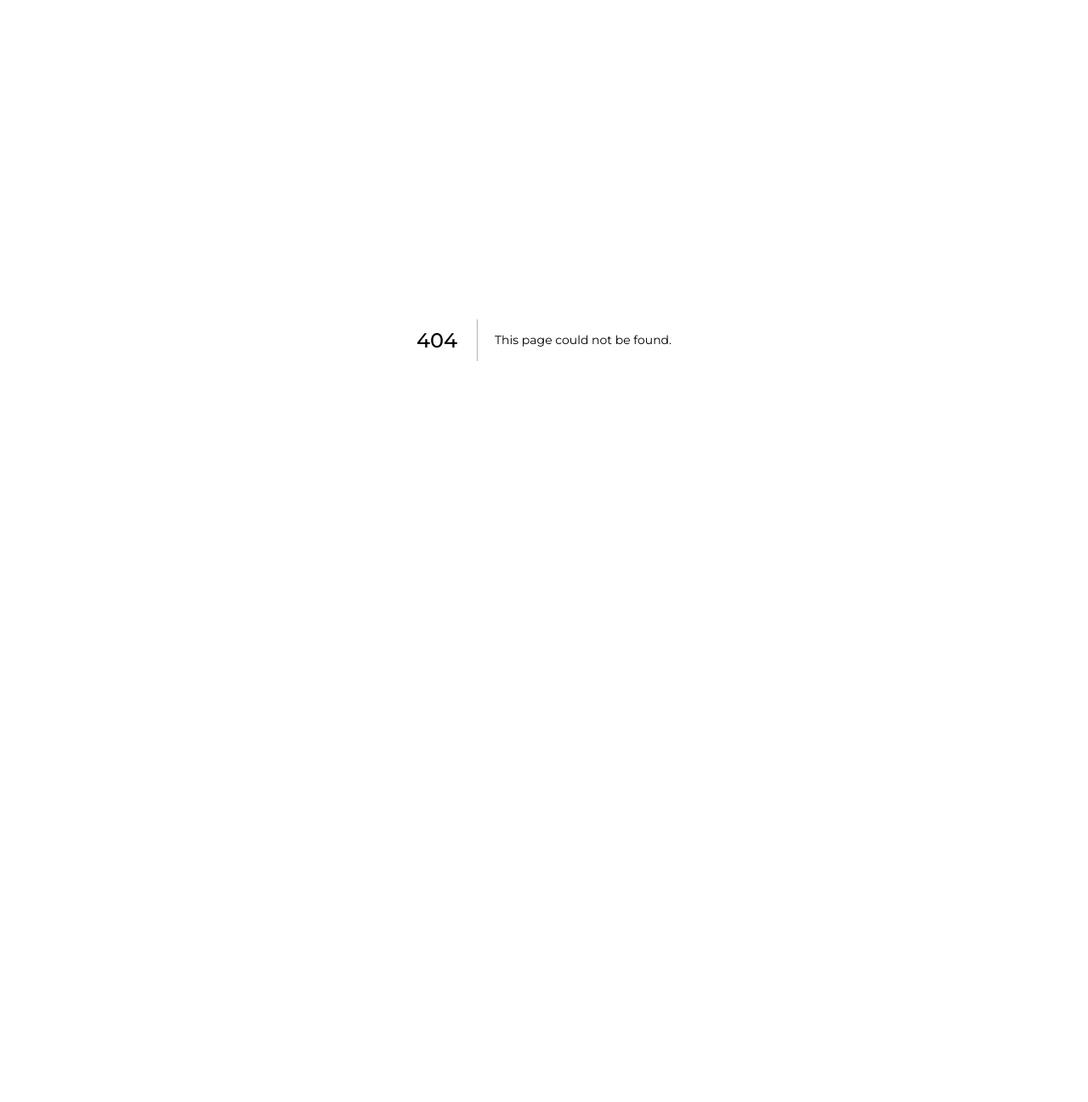
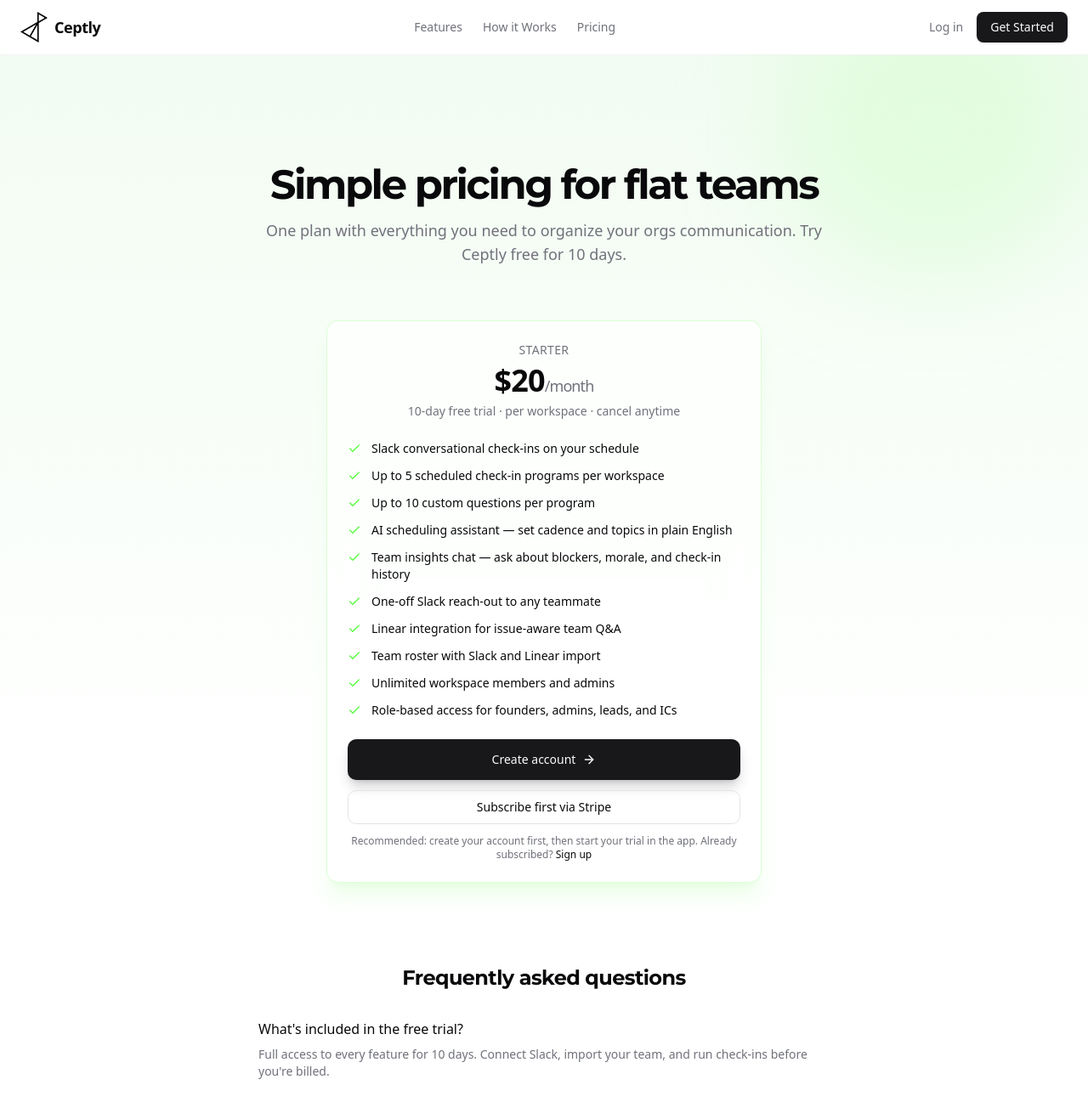
Before and after one commit to ceptly/ceptly-public, a Next.js app: page /pricing in a window 1280 px wide. Before the commit this address had no page. Shown: the top 1297 px of the page at 85% size. Before the commit the page ends 800 px from the top, so only its background shows below. Built offline with nearby package versions, Linux system fonts and the light colour scheme; no server answers.

Commit message:
feat: add pricing page

```diff
--- /dev/null
+++ b/src/app/pricing/page.tsx
@@ -0,0 +1,23 @@
+import type { Metadata } from "next";
+
+import { Footer } from "@/components/Footer";
+import { Header } from "@/components/Header";
+import { Pricing } from "@/components/Pricing";
+
+export const metadata: Metadata = {
+  title: "Pricing — Ceptly",
+  description:
+    "Ceptly Team: $20/month per workspace with a 10-day free trial. Slack check-ins, AI scheduling, team insights, and Linear integration for flat organizations.",
+};
+
+export default function PricingPage() {
+  return (
+    <div className="flex min-h-screen flex-col bg-background text-foreground selection:bg-primary selection:text-primary-foreground">
+      <Header />
+      <main className="flex-1">
+        <Pricing />
+      </main>
+      <Footer />
+    </div>
+  );
+}
--- a/src/components/Footer.tsx
+++ b/src/components/Footer.tsx
@@ -23,38 +23,15 @@
               coordination and visibility for flat teams—so ICs focus on deep
               work and leaders stay aligned without the overhead.
             </p>
-            <div className="flex gap-4"></div>
+            <div className="flex gap-4">
+              <Link
+                href="/pricing"
+                className="text-sm text-muted-foreground transition-colors hover:text-foreground"
+              >
+                Pricing
+              </Link>
+            </div>
           </div>
-          {/*
-          <div>
-            <h3 className="text-sm font-semibold mb-4">Product</h3>
-            <ul className="space-y-3 text-sm text-muted-foreground">
-              <li><Link href="#" className="hover:text-foreground transition-colors">Features</Link></li>
-              <li><Link href="#" className="hover:text-foreground transition-colors">Integrations</Link></li>
-              <li><Link href="#" className="hover:text-foreground transition-colors">Pricing</Link></li>
-              <li><Link href="#" className="hover:text-foreground transition-colors">Changelog</Link></li>
-            </ul>
-          </div>
-
-          <div>
-            <h3 className="text-sm font-semibold mb-4">Resources</h3>
-            <ul className="space-y-3 text-sm text-muted-foreground">
-              <li><Link href="#" className="hover:text-foreground transition-colors">Documentation</Link></li>
-              <li><Link href="#" className="hover:text-foreground transition-colors">Guides</Link></li>
-              <li><Link href="#" className="hover:text-foreground transition-colors">Community</Link></li>
-              <li><Link href="#" className="hover:text-foreground transition-colors">Help Center</Link></li>
-            </ul>
-          </div>
-
-          <div>
-            <h3 className="text-sm font-semibold mb-4">Company</h3>
-            <ul className="space-y-3 text-sm text-muted-foreground">
-              <li><Link href="#" className="hover:text-foreground transition-colors">About</Link></li>
-              <li><Link href="#" className="hover:text-foreground transition-colors">Blog</Link></li>
-              <li><Link href="#" className="hover:text-foreground transition-colors">Careers</Link></li>
-              <li><Link href="#" className="hover:text-foreground transition-colors">Legal</Link></li>
-            </ul>
-          </div>*/}
         </div>
 
         <div className="mt-12 pt-8 flex flex-col sm:flex-row justify-between items-center gap-4">
--- a/src/components/Header.tsx
+++ b/src/components/Header.tsx
@@ -2,46 +2,57 @@
 
 import Link from "next/link";
 import Image from "next/image";
+import { APP_LOGIN_URL, APP_SIGNUP_URL } from "@/lib/stripe-config";
 
 export function Header() {
   return (
     <header className="sticky top-0 z-50 w-full border-b border-border/40 bg-background/95 backdrop-blur supports-backdrop-filter:bg-background/60">
       <div className="container mx-auto flex h-16 items-center justify-between px-4 md:px-6">
-        <div className="flex items-center gap-2">
+        <Link href="/" className="flex items-center gap-2">
           <Image
             src="/parallax-light.png"
             alt="Ceptly Logo"
             width={32}
             height={32}
           />
-          <h2 className="text-lg font-bold tracking-tight">Ceptly</h2>
-        </div>
-        {/*<nav className="hidden md:flex items-center gap-6 text-sm font-medium">
-          <Link href="#features" className="text-muted-foreground hover:text-foreground transition-colors">
+          <span className="text-lg font-bold tracking-tight">Ceptly</span>
+        </Link>
+
+        <nav className="hidden items-center gap-6 text-sm font-medium md:flex">
+          <Link
+            href="/#features"
+            className="text-muted-foreground transition-colors hover:text-foreground"
+          >
             Features
           </Link>
-          <Link href="#how-it-works" className="text-muted-foreground hover:text-foreground transition-colors">
+          <Link
+            href="/#how-it-works"
+            className="text-muted-foreground transition-colors hover:text-foreground"
+          >
             How it Works
           </Link>
-          <Link href="#pricing" className="text-muted-foreground hover:text-foreground transition-colors">
+          <Link
+            href="/pricing"
+            className="text-muted-foreground transition-colors hover:text-foreground"
+          >
             Pricing
           </Link>
         </nav>
+
         <div className="flex items-center gap-4">
           <Link
-            href="https://app.ceptly.com/login"
-            className="text-sm font-medium text-muted-foreground hover:text-foreground transition-colors"
+            href={APP_LOGIN_URL}
+            className="hidden text-sm font-medium text-muted-foreground transition-colors hover:text-foreground sm:inline"
           >
             Log in
           </Link>
           <Link
-            href="https://app.ceptly.com/register"
-            className="inline-flex h-9 items-center justify-center rounded-md bg-primary px-4 py-2 text-sm font-medium text-primary-foreground shadow transition-colors hover:bg-primary/90 focus-visible:outline-none focus-visible:ring-1 focus-visible:ring-ring disabled:pointer-events-none disabled:opacity-50"
+            href={APP_SIGNUP_URL}
+            className="inline-flex h-9 items-center justify-center rounded-md bg-primary px-4 py-2 text-sm font-medium text-primary-foreground shadow transition-colors hover:bg-primary/90 focus-visible:outline-none focus-visible:ring-1 focus-visible:ring-ring"
           >
             Get Started
           </Link>
         </div>
-        */}
       </div>
     </header>
   );
--- /dev/null
+++ b/src/components/Pricing.tsx
@@ -0,0 +1,165 @@
+"use client";
+
+import Link from "next/link";
+import { motion } from "framer-motion";
+import { ArrowRight, Check } from "lucide-react";
+import { STRIPE_PAYMENT_LINK, APP_LOGIN_URL, APP_SIGNUP_URL } from "@/lib/stripe-config";
+import {
+  Card,
+  CardContent,
+  CardDescription,
+  CardFooter,
+  CardHeader,
+  CardTitle,
+} from "@/components/ui/card";
+
+const included = [
+  "Slack conversational check-ins on your schedule",
+  "Up to 5 scheduled check-in programs per workspace",
+  "Up to 10 custom questions per program",
+  "AI scheduling assistant — set cadence and topics in plain English",
+  "Team insights chat — ask about blockers, morale, and check-in history",
+  "One-off Slack reach-out to any teammate",
+  "Linear integration for issue-aware team Q&A",
+  "Team roster with Slack and Linear import",
+  "Unlimited workspace members and admins",
+  "Role-based access for founders, admins, leads, and ICs",
+];
+
+const faqs = [
+  {
+    question: "What's included in the free trial?",
+    answer:
+      "Full access to every feature for 10 days. Connect Slack, import your team, and run check-ins before you're billed.",
+  },
+  {
+    question: "Do I need a credit card to start?",
+    answer:
+      "No. Start your trial without entering payment details. We'll remind you before the trial ends.",
+  },
+  {
+    question: "Who is Ceptly for?",
+    answer:
+      "Flat organizations — startups and teams of dense Individual Contributors.",
+  },
+  {
+    question: "What integrations are supported?",
+    answer:
+      "Slack is required for check-ins and reach-out. Linear is optional and powers issue-aware answers in team insights chat.",
+  },
+];
+
+export function Pricing() {
+  return (
+    <section className="relative overflow-hidden py-16 md:py-24 lg:py-32">
+      <div className="pointer-events-none absolute inset-0">
+        <div className="absolute inset-0 bg-linear-to-b from-[#E6F9E6]/50 via-background to-background" />
+        <div className="absolute -top-24 right-0 h-[360px] w-[360px] rounded-full bg-[#B1FFA5]/25 blur-3xl" />
+      </div>
+
+      <div className="container relative mx-auto px-4 md:px-6">
+        <div className="mx-auto mb-12 flex max-w-2xl flex-col items-center gap-4 text-center md:mb-16">
+          <motion.h1
+            initial={{ opacity: 0, y: 20 }}
+            animate={{ opacity: 1, y: 0 }}
+            transition={{ duration: 0.5 }}
+            className="text-3xl font-bold tracking-tighter sm:text-4xl md:text-5xl"
+          >
+            Simple pricing for flat teams
+          </motion.h1>
+          <motion.p
+            initial={{ opacity: 0, y: 20 }}
+            animate={{ opacity: 1, y: 0 }}
+            transition={{ duration: 0.5, delay: 0.1 }}
+            className="text-muted-foreground md:text-lg"
+          >
+            One plan with everything you need to organize your orgs
+            communication. Try Ceptly free for 10 days.
+          </motion.p>
+        </div>
+
+        <motion.div
+          initial={{ opacity: 0, y: 24 }}
+          animate={{ opacity: 1, y: 0 }}
+          transition={{ duration: 0.5, delay: 0.15 }}
+          className="mx-auto max-w-lg"
+        >
+          <Card className="border-[#56FF3C]/20 bg-background/80 shadow-xl shadow-[#56FF3C]/10">
+            <CardHeader className="text-center">
+              <CardDescription className="text-sm font-medium uppercase tracking-wide">
+                Starter
+              </CardDescription>
+              <CardTitle className="text-4xl font-extrabold tracking-tight">
+                $20
+                <span className="text-lg font-medium text-muted-foreground">
+                  /month
+                </span>
+              </CardTitle>
+              <p className="text-sm text-muted-foreground">
+                10-day free trial · per workspace · cancel anytime
+              </p>
+            </CardHeader>
+
+            <CardContent>
+              <ul className="space-y-3">
+                {included.map((item) => (
+                  <li key={item} className="flex gap-3 text-sm">
+                    <Check className="mt-0.5 size-4 shrink-0 text-[#56FF3C]" />
+                    <span>{item}</span>
+                  </li>
+                ))}
+              </ul>
+            </CardContent>
+
+            <CardFooter className="flex flex-col gap-3">
+              <Link
+                href={APP_SIGNUP_URL}
+                className="inline-flex h-12 w-full items-center justify-center gap-2 rounded-lg bg-primary px-6 text-sm font-medium text-primary-foreground shadow-lg shadow-primary/20 transition-all hover:bg-primary/90 hover:scale-[1.01] focus-visible:outline-none focus-visible:ring-2 focus-visible:ring-ring"
+              >
+                Create account
+                <ArrowRight className="size-4" />
+              </Link>
+              <Link
+                href={STRIPE_PAYMENT_LINK}
+                className="inline-flex h-10 w-full items-center justify-center rounded-lg border border-border px-6 text-sm font-medium transition-colors hover:bg-muted"
+              >
+                Subscribe first via Stripe
+              </Link>
+              <p className="text-center text-xs text-muted-foreground">
+                Recommended: create your account first, then start your trial in
+                the app. Already subscribed?{" "}
+                <Link
+                  href={`${APP_LOGIN_URL}?mode=sign-up&checkout=success`}
+                  className="font-medium text-foreground underline-offset-4 hover:underline"
+                >
+                  Sign up
+                </Link>
+              </p>
+            </CardFooter>
+          </Card>
+        </motion.div>
+
+        <motion.div
+          initial={{ opacity: 0, y: 20 }}
+          animate={{ opacity: 1, y: 0 }}
+          transition={{ duration: 0.5, delay: 0.25 }}
+          className="mx-auto mt-16 max-w-2xl md:mt-24"
+        >
+          <h2 className="mb-8 text-center text-2xl font-bold tracking-tight">
+            Frequently asked questions
+          </h2>
+          <dl className="space-y-6">
+            {faqs.map((faq) => (
+              <div key={faq.question}>
+                <dt className="font-medium">{faq.question}</dt>
+                <dd className="mt-2 text-sm text-muted-foreground">
+                  {faq.answer}
+                </dd>
+              </div>
+            ))}
+          </dl>
+        </motion.div>
+      </div>
+    </section>
+  );
+}
--- /dev/null
+++ b/src/lib/stripe-config.ts
@@ -0,0 +1,9 @@
+export const STRIPE_PAYMENT_LINK =
+  process.env.NEXT_PUBLIC_STRIPE_PAYMENT_LINK ??
+  "https://buy.stripe.com/eVqcN63tWaPS0NI1QkefC00";
+
+export const APP_URL =
+  process.env.NEXT_PUBLIC_APP_URL ?? "https://app.ceptly.com";
+
+export const APP_SIGNUP_URL = `${APP_URL}/auth?mode=sign-up`;
+export const APP_LOGIN_URL = `${APP_URL}/auth`;
```
Also changed, not shown: 2 other files (tests, documents, lock files or other folders).
